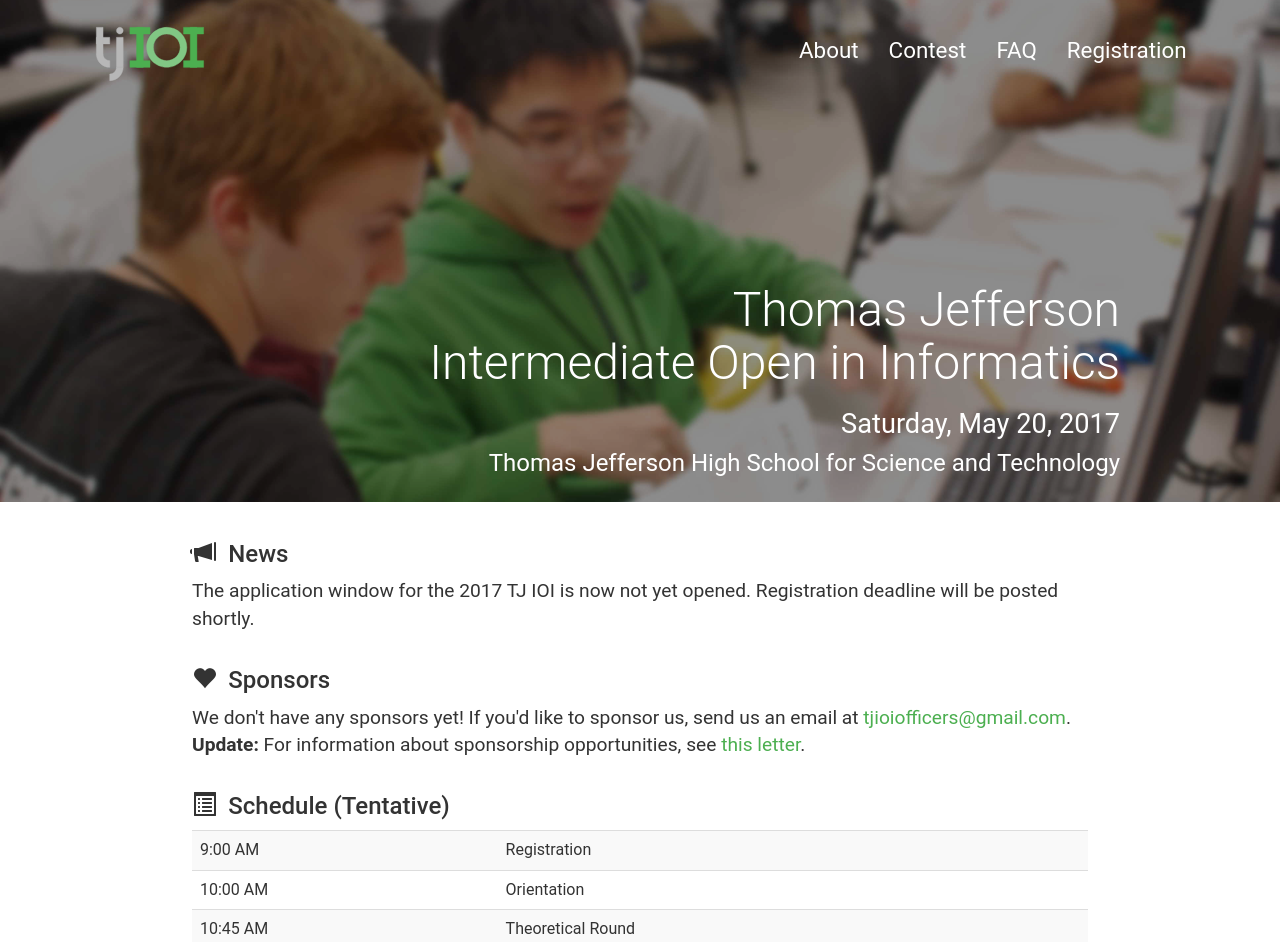
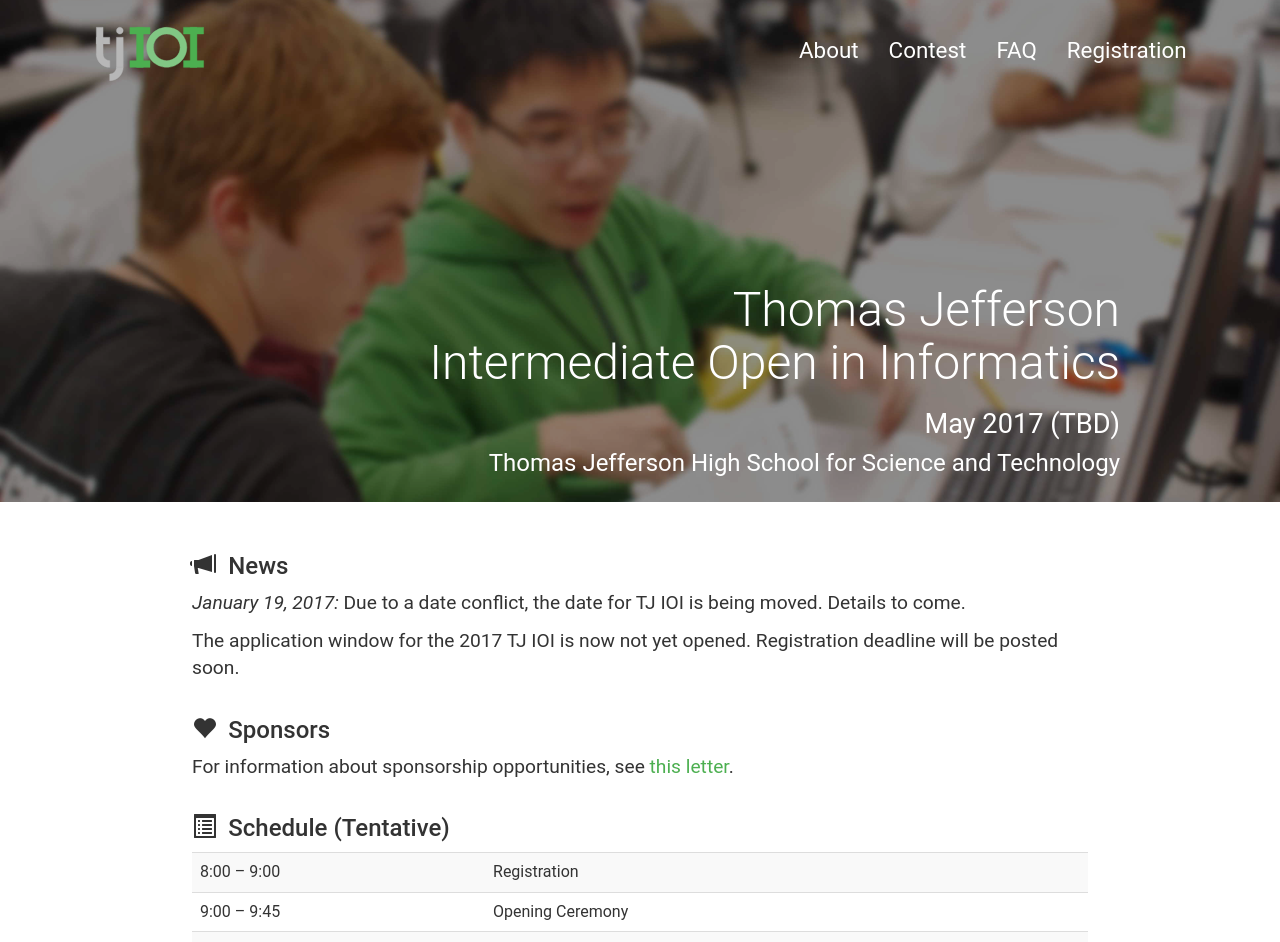
Before and after one commit to codeAligned/tjioi, a Jekyll site: the page built from index.html, in a window 1280 px wide. Shown: the top 942 px of the page. Built offline with Jekyll 4.4.1, drawn with Linux system fonts in a browser that asks for light colours; some of the changed text lies outside the part shown.

Commit message:
update index (date, schedule, etc)
ughhhhhhh *sighs very deeply*

```diff
--- a/_includes/hero-header.html
+++ b/_includes/hero-header.html
@@ -2,7 +2,7 @@
     {% include header.html %}
     <div class="hero-content">
         <h1>Thomas Jefferson<br>Intermediate Open in Informatics</h1>
-        <h2>Saturday, May 20, 2017</h2>
+        <h2>May 2017 (TBD)</h2>
         <h3>Thomas Jefferson High School for Science and Technology</h3>
     </div>
     <div class="hero-image"></div>
--- a/assets/main.css
+++ b/assets/main.css
@@ -125,11 +125,10 @@
     /*background-color: #f8f8f8;*/
     background-color: white;
     margin-bottom: 2rem;
-    border-bottom: 1px solid #88b;
 }
 
-.content p, .content table {
-    margin-bottom: 2rem;
+.content h3 {
+    margin-top: 2rem;
 }
 
 .content iframe {
--- a/index.html
+++ b/index.html
@@ -4,40 +4,42 @@
 ---
 
 <h3><span class="glyphicon glyphicon-bullhorn" aria-hidden="true"></span>&ensp;News</h3>
-<p>The application window for the 2017 TJ IOI is now not yet opened. Registration deadline will be posted shortly. </p>
+<p><em>January 19, 2017:</em> Due to a date conflict, the date for TJ IOI is being moved. Details to come.</p>
+<p>The application window for the 2017 TJ IOI is now not yet opened. Registration deadline will be posted soon. </p>
 
 <h3><span class="glyphicon glyphicon-heart" aria-hidden="true"></span>&ensp;Sponsors</h3>
-<p>
-    We don't have any sponsors yet! If you'd like to sponsor us, send us an email at <a href="mailto:tjioiofficers@gmail.com">tjioiofficers@gmail.com</a>.<br>
-    <strong>Update:</strong> For information about sponsorship opportunities, see <a href="{{ '/materials/2017/SponsorshipInformation.pdf' | relative_url }}">this letter</a>.
-</p>
+<p>For information about sponsorship opportunities, see <a href="{{ '/materials/2017/SponsorshipInformation.pdf' | relative_url }}">this letter</a>.</p>
 
 <h3><span class="glyphicon glyphicon-list-alt" aria-hidden="true"></span>&ensp;Schedule (Tentative)</h3>
 <div class="schedule">
     <table class="table table-striped">
         <tbody>
             <tr>
-                <td>9:00 AM</td>
+                <td>8:00 &ndash; 9:00</td>
                 <td>Registration</td>
             </tr>
             <tr>
-                <td>10:00 AM</td>
-                <td>Orientation</td>
+                <td>9:00 &ndash; 9:45</td>
+                <td>Opening Ceremony</td>
             </tr>
             <tr>
-                <td>10:45 AM</td>
-                <td>Theoretical Round</td>
+                <td>10:00 &ndash; 11:00</td>
+                <td><strong>Written Round</strong></td>
             </tr>
             <tr>
-                <td>11:45 AM</td>
+                <td>11:00 &ndash; 11:30</td>
+                <td>Practice Programming Contest</td>
+            </tr>
+            <tr>
+                <td>11:30 &ndash; 12:30</td>
                 <td>Lunch</td>
             </tr>
             <tr>
-                <td>1:00 PM</td>
-                <td>Programming Round</td>
+                <td>1:00 &ndash; 4:00</td>
+                <td><strong>Programming Round</strong></td>
             </tr>
             <tr>
-                <td>4:00 PM</td>
+                <td>4:15 &ndash; 5:00</td>
                 <td>Closing and Awards</td>
             </tr>
         </tbody>
@@ -45,7 +47,7 @@
 </div>
 
 <h3><span class="glyphicon glyphicon-map-marker" aria-hidden="true"></span>&nbsp;Logistics</h3>
-<p>TJ IOI will be held at the Thomas Jefferson High School for Science and Technology. More information about parking and rooms will come at a later date.</p>
+<p>TJ IOI will be held at the Thomas Jefferson High School for Science and Technology. We will make information about parking and rooms available as the day of the contest approaches.</p>
 
 <div class="map-container" style="position: relative;">
 <!-- this probably isn't necessary
```
